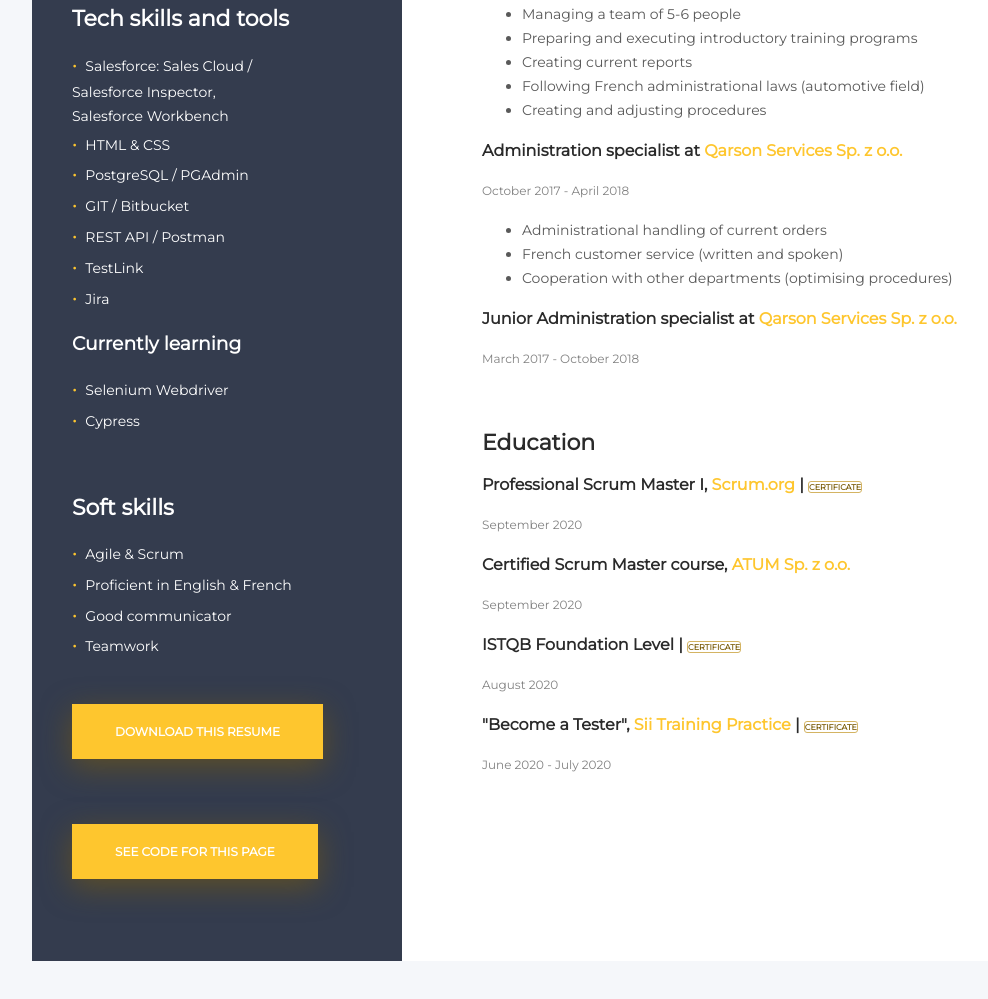
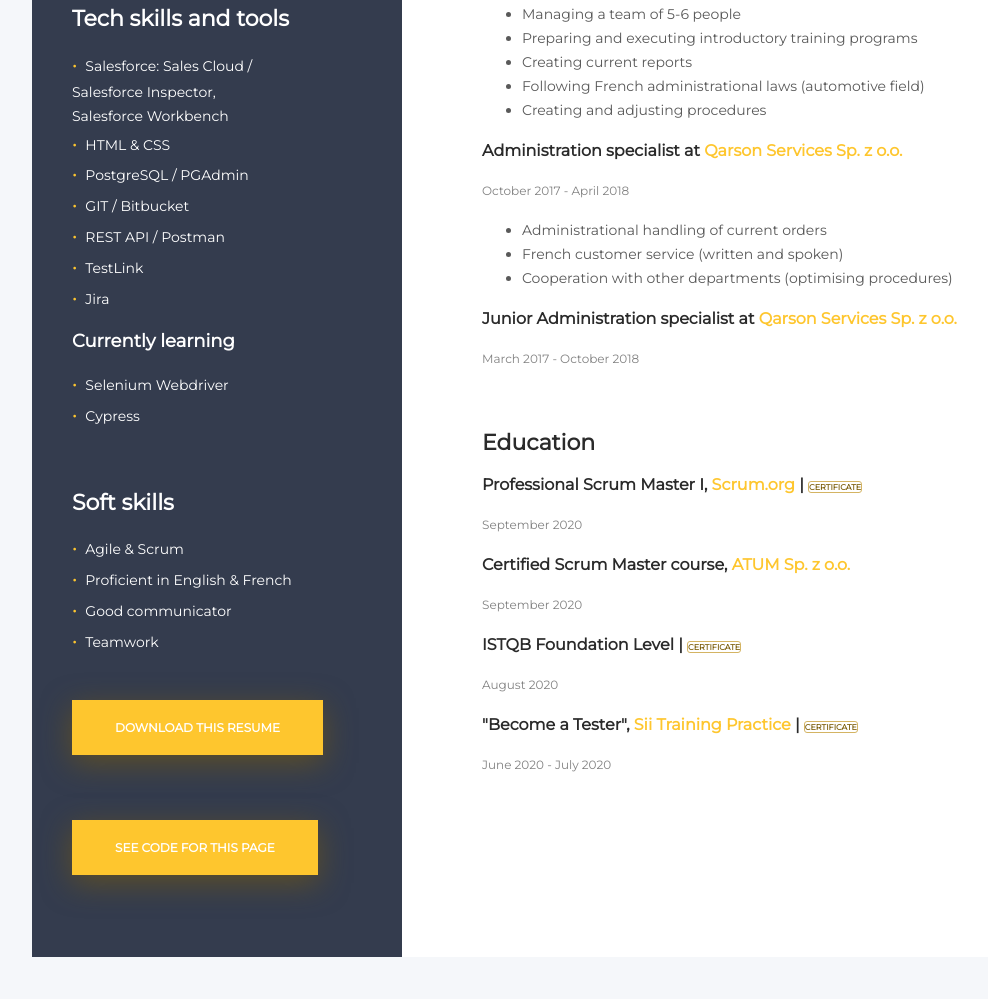
Before and after one commit to peleda/CV-2021, a plain HTML site: page index.html in a window 1280 px wide. Shown: the part 820-1819 px from the top of the page, without its empty margins (16-1004 px from the left). Drawn offline with nearby package versions, Linux system fonts and the light colour scheme.

Commit message:
styled class skills-in-progress-title +DRY changes

```diff
--- a/css/style.css
+++ b/css/style.css
@@ -101,6 +101,14 @@
 
 .skills-title {
   font-size: 22px;
+}
+
+.skills-in-progress-title {
+  font-size: 18px;
+}
+
+.skills-title,
+.skills-in-progress-title {
   line-height: 1.091;
 }
 
```
